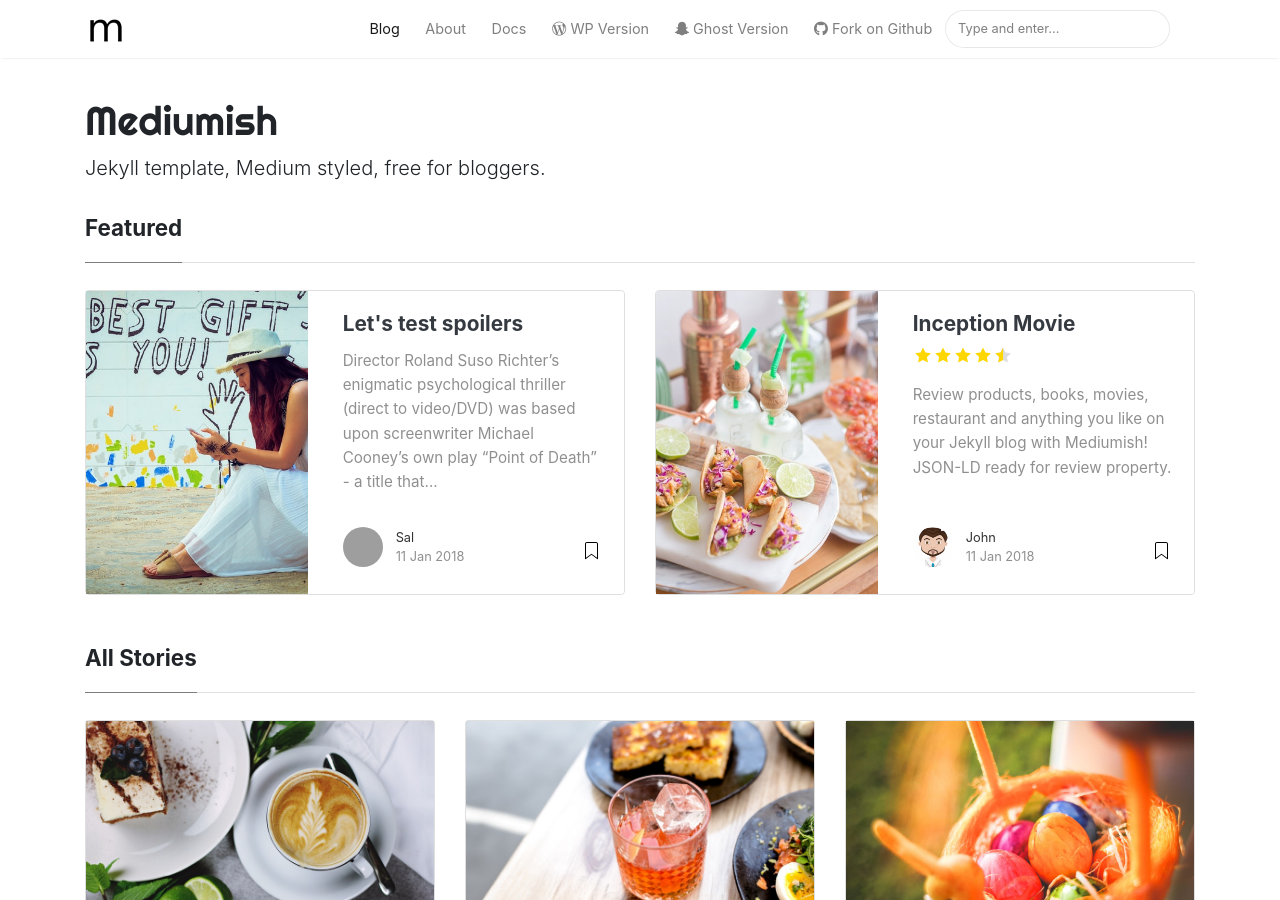
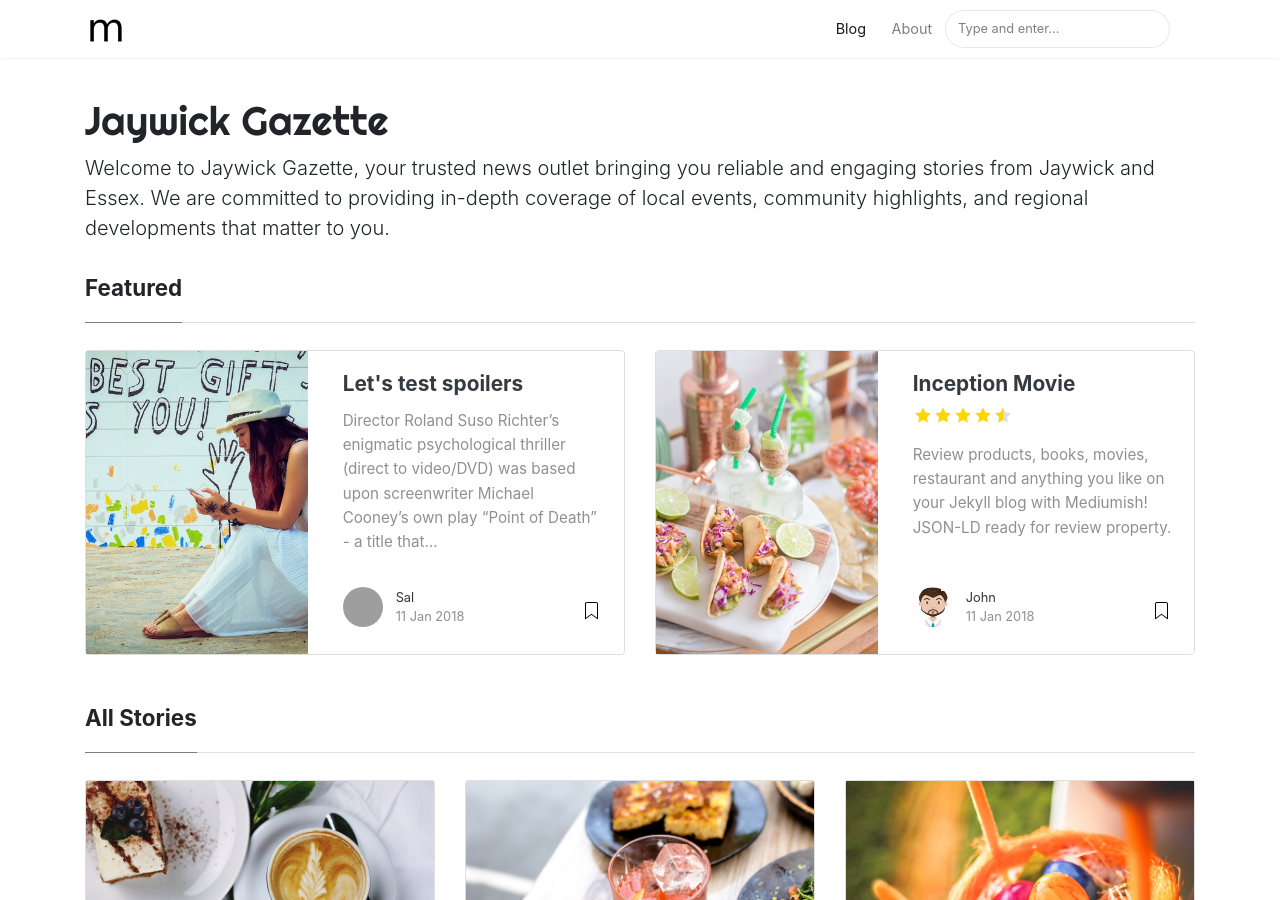
Before and after one commit to notmynews/mediumstyleblog, a Jekyll site: the page built from index.html, in a window 1280 px wide and 900 px high. Built offline with Jekyll 4.4.1, drawn with Linux system fonts in a browser that asks for light colours; nearby versions of some CDN libraries; the list of posts is cut into pages by our own code; some of the changed text lies outside the part shown; grey boxes are pictures that could not be loaded.

Commit message:
removing more guff

```diff
--- a/_config.yml
+++ b/_config.yml
@@ -1,7 +1,7 @@
 # Site
-name: "Mediumish"
-title: "Mediumish"
-description: "Jekyll template, Medium styled, free for bloggers."
+name: "Jaywick Gazette"
+title: "Jaywick Gazette"
+description: "Welcome to Jaywick Gazette, your trusted news outlet bringing you reliable and engaging stories from Jaywick and Essex. We are committed to providing in-depth coverage of local events, community highlights, and regional developments that matter to you."
 logo: 'assets/images/logo.png'
 favicon: 'assets/images/logo.png'
 baseurl: /
--- a/_layouts/default.html
+++ b/_layouts/default.html
@@ -75,21 +75,9 @@ ga('send', 'pageview');
                 <a class="nav-link" href="{{ site.baseurl }}/about">About</a>
                 </li>
 
-                <li class="nav-item">
-                <a target="_blank" class="nav-link" href="https://bootstrapstarter.com/bootstrap-templates/template-mediumish-bootstrap-jekyll/"> Docs</a>
-                </li>
-
-                <li class="nav-item">
-                <a target="_blank" class="nav-link" href="https://www.wowthemes.net/themes/mediumish-wordpress/"><i class="fab fa-wordpress-simple"></i> WP Version</a>
-                </li>
-
-                <li class="nav-item">
-                <a target="_blank" class="nav-link" href="https://www.wowthemes.net/themes/mediumish-ghost/"><i class="fab fa-snapchat-ghost"></i> Ghost Version</a>
-                </li>
-
-                <li class="nav-item">
+                <!-- <li class="nav-item">
                 <a target="_blank" class="nav-link" href="https://github.com/wowthemesnet/mediumish-theme-jekyll"><i class="fab fa-github"></i> Fork on Github</a>
-                </li>
+                </li> -->
 
                 {% include search-lunr.html %}
 
```
